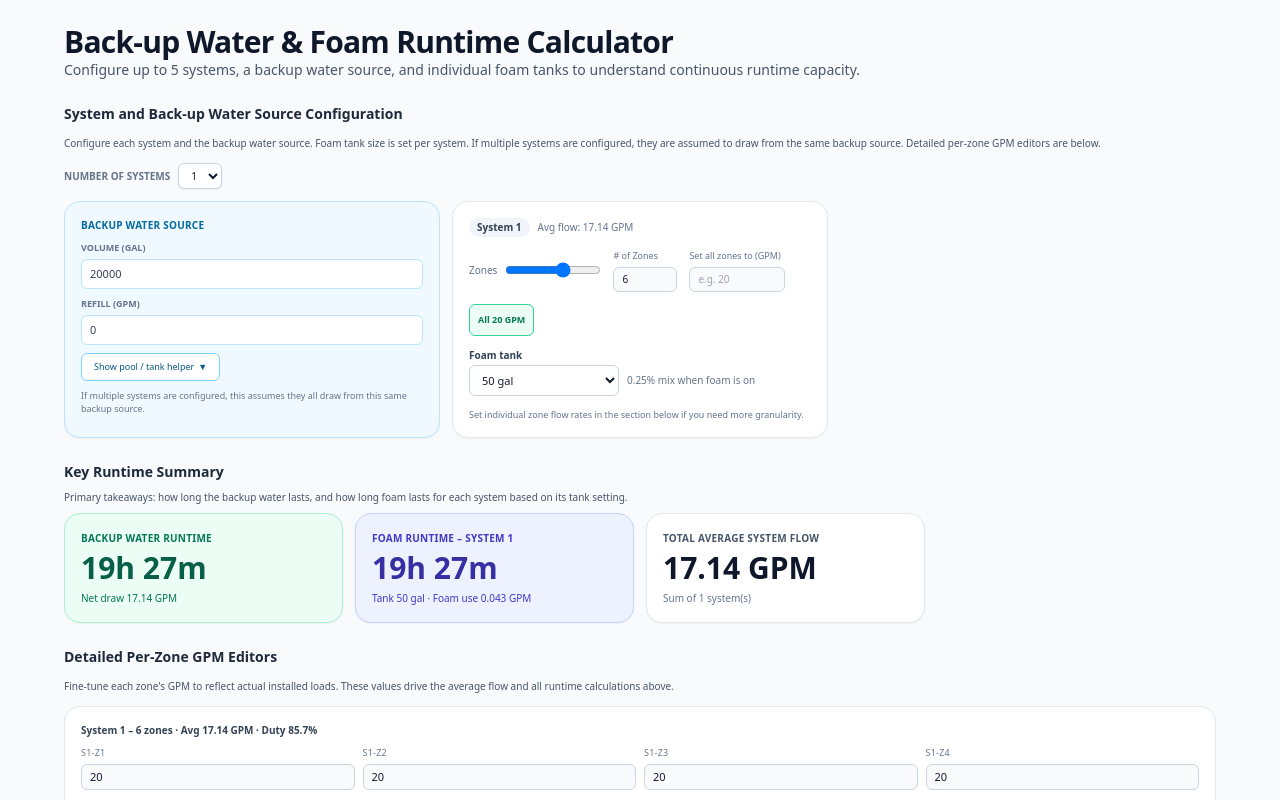
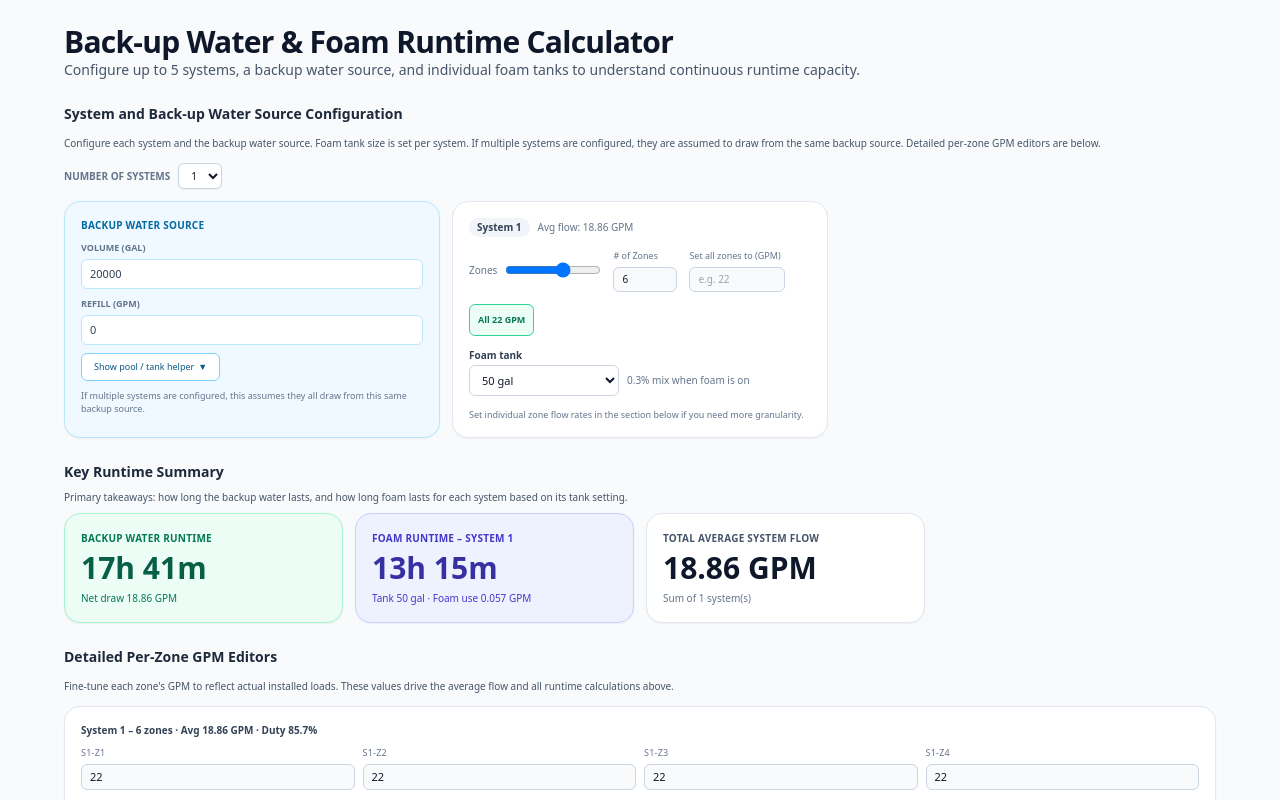
Before and after one commit to cappadonna06/Pool-and-Foam-Calculator, a Next.js app: page / in a window 1280 px wide. Shown: the top 800 px of the page. Built offline with nearby package versions, Linux system fonts and the light colour scheme.

Commit message:
Update foam mix ratio and adjust calculations
Updated foam mix ratio to 0.3% and adjusted calculations to account for usable tank size minus 5 gallons. Changed default GPM values to 22 gpm and updated related comments and UI elements accordingly.

```diff
--- a/app/page.tsx
+++ b/app/page.tsx
@@ -23,7 +23,8 @@ const BREAK_MAP: Record<number, number> = {
 
 const FOAM_TANK_OPTIONS = [25, 50, 100, 150];
 const FOAM_DEFAULT = 50;
-const FOAM_MIX_RATIO = 0.0025; // 0.25%
+// ↑ Foam concentration updated 0.25% → 0.3%
+const FOAM_MIX_RATIO = 0.003; // 0.3%
 
 function clamp(n: number, min: number, max: number) {
   return Math.max(min, Math.min(max, n));
@@ -59,18 +60,20 @@ function computeSystem(zones: number, gpmValues: number[]) {
   };
 }
 
+// Foam runtime now uses "usable" tank = selected size - 5 gal (not below 0)
 function computeFoamRuntime(avgGpm: number, foamTankGallons: number) {
   const avgUseGpm = Math.max(0, avgGpm || 0);
-  const foamTank = Math.max(0, Number(foamTankGallons) || 0);
+  // apply -5 gal buffer to selected tank size
+  const usableTank = Math.max(0, (Number(foamTankGallons) || 0) - 5);
 
-  if (!foamTank || !avgUseGpm) {
+  if (!usableTank || !avgUseGpm) {
     return { foamUseGpm: 0, minutes: null as number | null, label: "N/A" };
   }
 
   const foamUseGpm = avgUseGpm * FOAM_MIX_RATIO;
   if (foamUseGpm <= 0) return { foamUseGpm, minutes: null, label: "N/A" };
 
-  const minutes = foamTank / foamUseGpm;
+  const minutes = usableTank / foamUseGpm;
   const hours = Math.floor(minutes / 60);
   const mins = Math.round(minutes - hours * 60);
 
@@ -93,7 +96,8 @@ export default function Page() {
   const [systems, setSystems] = useState<SystemConfig[]>(() =>
     Array.from({ length: MAX_SYSTEMS }, () => ({
       zones: 6,
-      gpmValues: Array.from({ length: MAX_ZONES }, () => 20),
+      // Default per-zone GPM 20 → 22
+      gpmValues: Array.from({ length: MAX_ZONES }, () => 22),
       foamTankGallons: FOAM_DEFAULT
     }))
   );
@@ -190,7 +194,7 @@ export default function Page() {
     };
   }, [totalAvgGpm, sourceGallons, sourceRefillGpm]);
 
-  // Foam runtimes per active system
+  // Foam runtimes per active system (now uses tank-5 gal internally)
   const foamRuntimes = useMemo(
     () =>
       activeStats.map((s, i) =>
@@ -348,9 +352,10 @@ export default function Page() {
             {Array.from({ length: activeCount }, (_, sIdx) => {
               const stats = activeStats[sIdx];
               const cfg = systems[sIdx];
-              const all20 = cfg.gpmValues
+              // check for all 22 GPM now
+              const all22 = cfg.gpmValues
                 .slice(0, cfg.zones)
-                .every((v) => v === 20);
+                .every((v) => v === 22);
 
               return (
                 <div
@@ -419,7 +424,7 @@ export default function Page() {
                         type="number"
                         min={0}
                         step={0.1}
-                        placeholder="e.g. 20"
+                        placeholder="e.g. 22"
                         className="w-24 rounded-md bg-slate-50 border border-slate-300 px-2 py-1 text-[10px]"
                         onBlur={(e) => {
                           const v = parseFloat(e.target.value || "0");
@@ -430,15 +435,15 @@ export default function Page() {
 
                     <button
                       type="button"
-                      onClick={() => setAllZonesGpm(sIdx, 20)}
+                      onClick={() => setAllZonesGpm(sIdx, 22)}
                       className={
                         "px-2 py-1 h-8 self-end rounded-md border text-[9px] " +
-                        (all20
+                        (all22
                           ? "border-emerald-400 bg-emerald-50 text-emerald-700 font-semibold"
                           : "border-slate-300 text-slate-700 bg-slate-50 hover:bg-slate-100")
                       }
                     >
-                      All 20 GPM
+                      All 22 GPM
                     </button>
                   </div>
 
@@ -465,7 +470,7 @@ export default function Page() {
                         ))}
                       </select>
                       <span className="text-slate-500">
-                        0.25% mix when foam is on
+                        0.3% mix when foam is on
                       </span>
                     </div>
                   </div>
@@ -560,7 +565,8 @@ export default function Page() {
                         <input
                           type="number"
                           min={0}
-                          step={0.1}
+                          // ↑ arrows now change by 1 instead of 0.1
+                          step={1}
                           value={cfg.gpmValues[zIdx] ?? 0}
                           onChange={(e) =>
                             updateZoneGpm(
@@ -756,9 +762,10 @@ export default function Page() {
               </button>
             </div>
             <p>
-              Foam concentrate is injected at 0.25% of each system&apos;s average
-              solution flow. Each foam runtime is calculated independently from its
-              own tank and does not depend on the backup water volume.
+              Foam concentrate is injected at <strong>0.3%</strong> of each system&apos;s average
+              solution flow. Runtime uses the selected tank size minus 5 gallons of
+              unusable volume. Each system&apos;s foam runtime is independent of the backup water
+              volume.
             </p>
             <ul className="list-disc list-inside space-y-1 text-slate-600">
               {activeStats.map((s, i) => {
@@ -773,6 +780,7 @@ export default function Page() {
                   <li key={i}>
                     System {i + 1}: Qavg = {s.avgGpm.toFixed(2)} GPM → foam use =
                     {` ${foam.foamUseGpm.toFixed(3)} `}GPM → runtime = {foam.label}.
+                    (Tank {tank} gal, using {Math.max(0, tank - 5)} gal for runtime)
                   </li>
                 );
               })}
```
